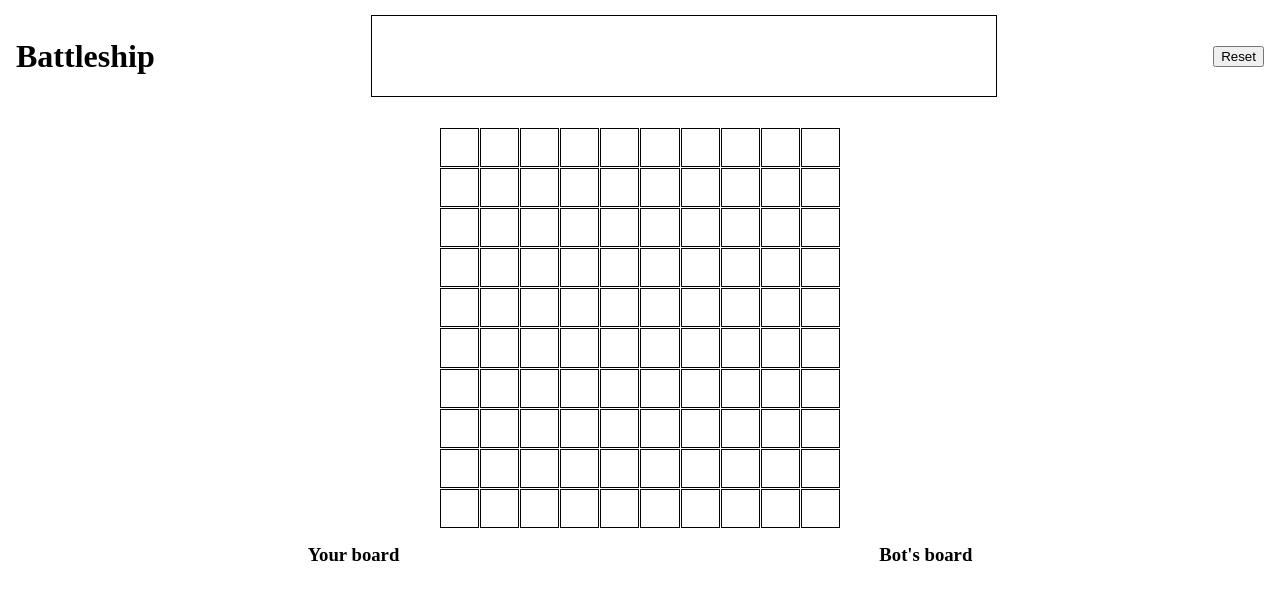
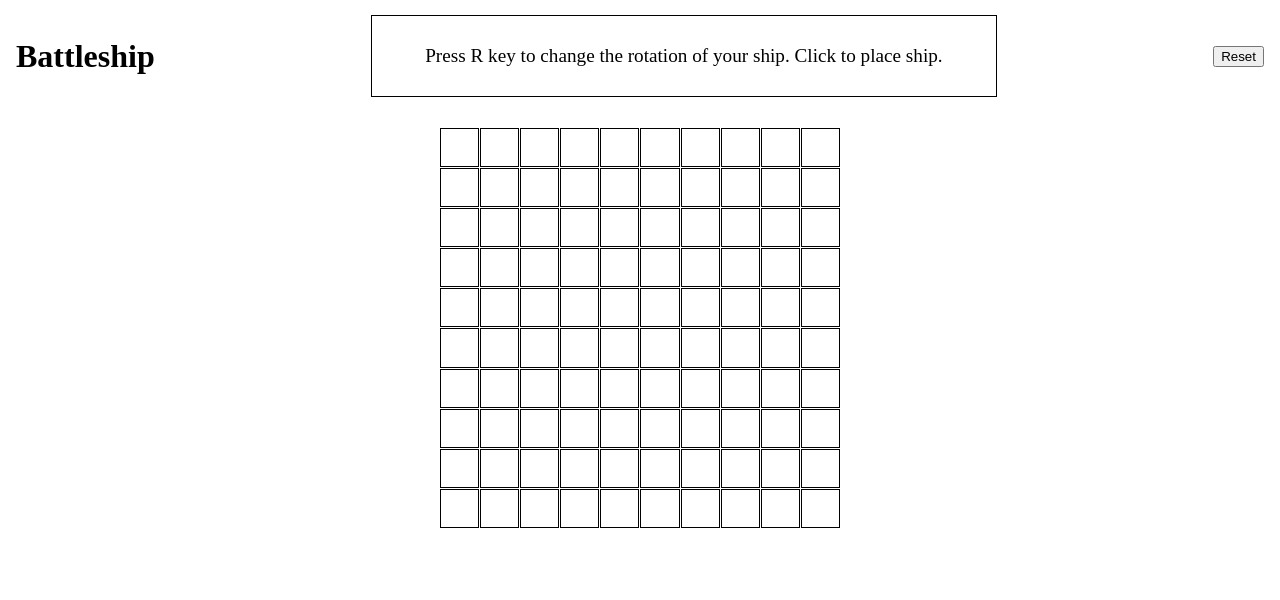
Before and after one commit to VanQuishi/battleship, a website with bundled scripts: page index.html in a window 1280 px wide. Built offline with nearby package versions, Linux system fonts and the light colour scheme.

Commit message:
add guide to begin

```diff
--- a/index.html
+++ b/index.html
@@ -17,7 +17,7 @@
     <div class="board" id="humanBoard" style="display: none;"></div>
     <div class="board" id="pcBoard" style="display: none;"></div>
   </div>
-  <div class="titleWrapper">
+  <div id="titleWrapper" style="display: none;">
     <h3>Your board</h3>
     <h3>Bot's board</h3>
   </div>
--- a/index.js
+++ b/index.js
@@ -8,6 +8,7 @@ const placementBoard = document.getElementById('placementBoard');
 const humanBoard = document.getElementById('humanBoard');
 const pcBoard = document.getElementById('pcBoard');
 const msgBox = document.getElementById('msg');
+const titleWrapper = document.getElementById('titleWrapper');
 
 const boardWidth = 10;
 
@@ -616,6 +617,7 @@ function userPlaceShip() {
     }
   });
 
+  displayMsg(placeShipMsg);
   var placementCells = document.querySelectorAll('.placementCell');
 
   placementCells.forEach((cell) => {
@@ -657,6 +659,7 @@ function userPlaceShip() {
               placementBoard.style.display = 'none';
               displayMsg(beginGameMsg);
 
+              titleWrapper.style.display = 'flex';
               humanBoard.style.display = 'grid';
               pcBoard.style.display = 'grid';
               displayShips(playerHumanPrefix, gbHuman);
--- a/style.css
+++ b/style.css
@@ -99,7 +99,7 @@ h1, h2, h3, h4, h5, h6{
   cursor: not-allowed;
 }
 
-.titleWrapper {
+#titleWrapper {
   display: flex;
   gap: 30rem;
   justify-content: center;
```
